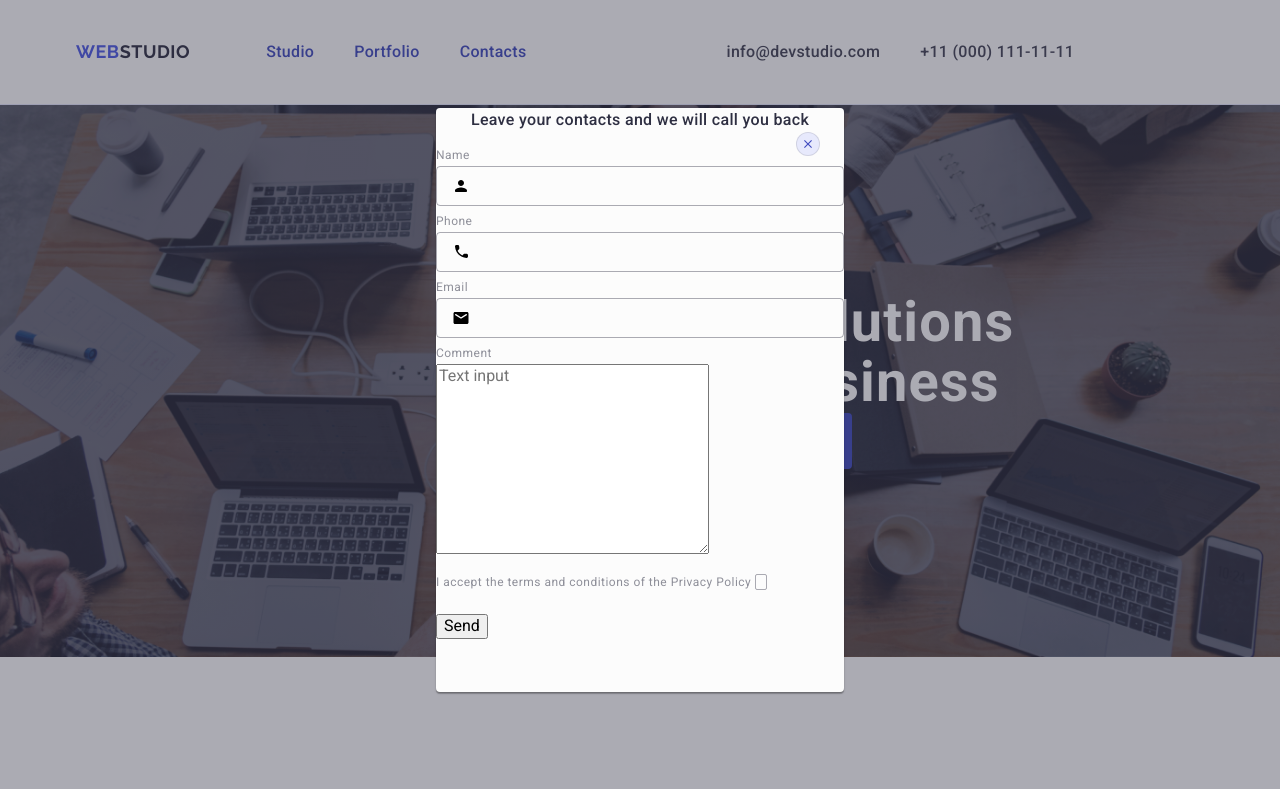
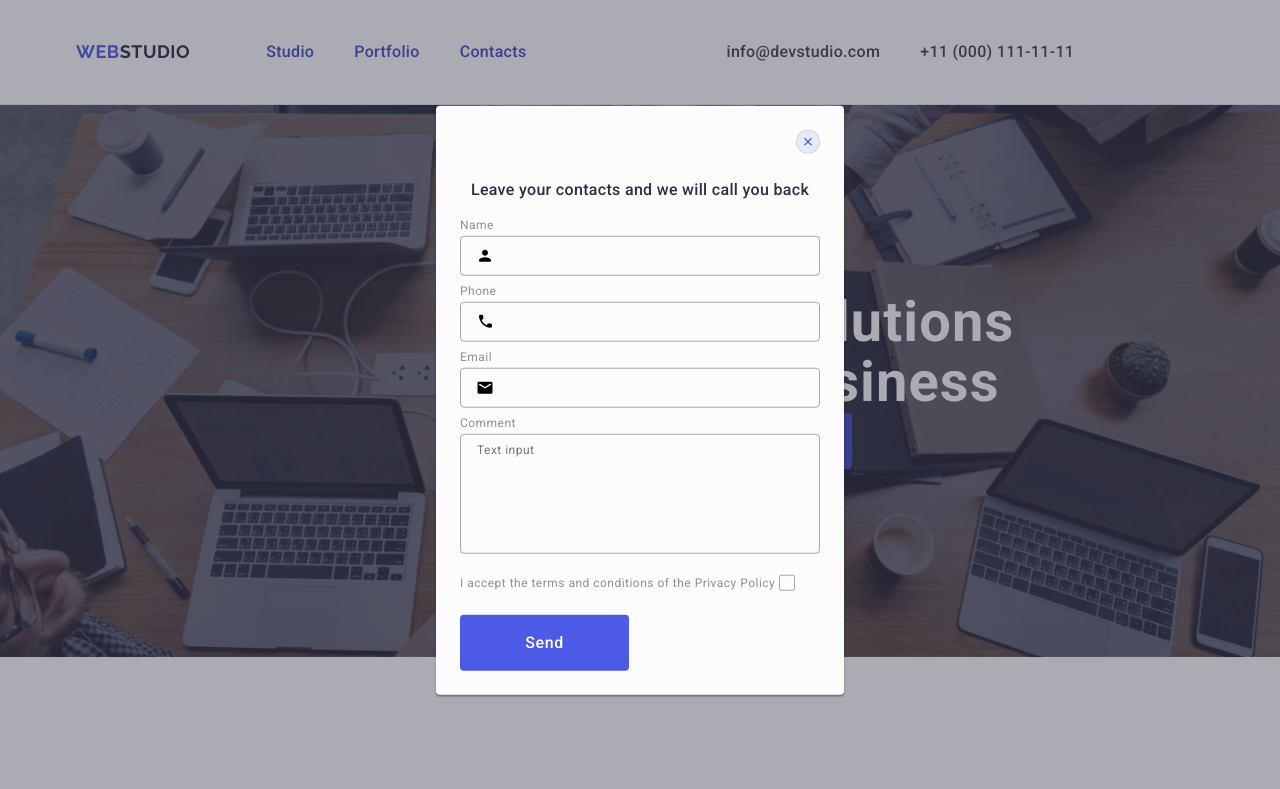
Before and after one commit to Ridl123/goit-markup-hw-06, a plain HTML site: page index.html in a window 1280 px wide. Both pictures are taken after a click on the button "Order Service". Shown: the top 789 px of the page. Drawn offline with nearby package versions, Linux system fonts and the light colour scheme.

Commit message:
commit 3

```diff
--- a/css/styles.css
+++ b/css/styles.css
@@ -465,6 +465,7 @@ ul {
   transition: transform 250ms cubic-bezier(0.4, 0, 0.2, 1);
   box-shadow: 0px 1px 1px rgba(0, 0, 0, 0.14), 0px 1px 3px rgba(0, 0, 0, 0.12),
     0px 2px 1px rgba(0, 0, 0, 0.2);
+  padding: 72px 24px 24px 24px;
 }
 
 .modal-button {
@@ -523,7 +524,7 @@ ul {
   background-color: transparent;
   padding-left: 38px;
   outline: transparent;
-  transition: border-color 250ms cubic-bezier(0.4, 0, 0, 0.2, 1);
+  transition: border-color 250ms cubic-bezier(0.4, 0, 0.2, 1);
 }
 .user-input:focus {
   border-color: #4d5ae5;
@@ -570,12 +571,12 @@ ul {
   color: var(--customer-color);
 }
 .label-span {
-  width: 16;
+  width: 16px;
   height: 16px;
   border: 1px solid rgba(46, 47, 66, 0.4);
   border-radius: 2px;
   transition: background-colour 250ms cubic-bezier(0.4, 0, 0.2, 1),
-    border 250ms cubic-bezier(0.4, 0, 0, 0.2, 1),
+    border 250ms cubic-bezier(0.4, 0, 0.2, 1),
     fill 250ms cubic-bezier(0.4, 0, 0.2, 1),
     fill 250ms cubic-bezier(0.4, 0, 0.2, 1);
   display: inline-flex;
@@ -583,7 +584,7 @@ ul {
   justify-content: center;
   fill: transparent;
 }
-.modal-span-button {
+.modal-send-button {
   display: block;
   min-width: 169px;
   height: 56px;
--- a/index.html
+++ b/index.html
@@ -440,7 +440,7 @@
         </div>
         <div class="subscribe">
           <p class="sub-title">Subscribe</p>
-          <form action="" class="form">
+          <form class="form">
             <label class="label">
               <input type="email" name="" placeholder="Email" class="input" />
             </label>
@@ -466,7 +466,7 @@
         <p class="modal-paragraph">
           Leave your contacts and we will call you back
         </p>
-        <form action="">
+        <form>
           <div class="form-name">
             <label for="user-name" class="modal-name">Name</label>
             <div class="modal-name-input">
@@ -515,9 +515,7 @@
               name="user-comment"
               id="user-comment"
               placeholder="Text input"
-              class="testarea"
-              cols="30"
-              rows="10"
+              class="textarea"
             ></textarea>
           </div>
           <div class="checkbox-modal">
```
Also changed, not shown: portfolio.html (+1 -1 lines).
